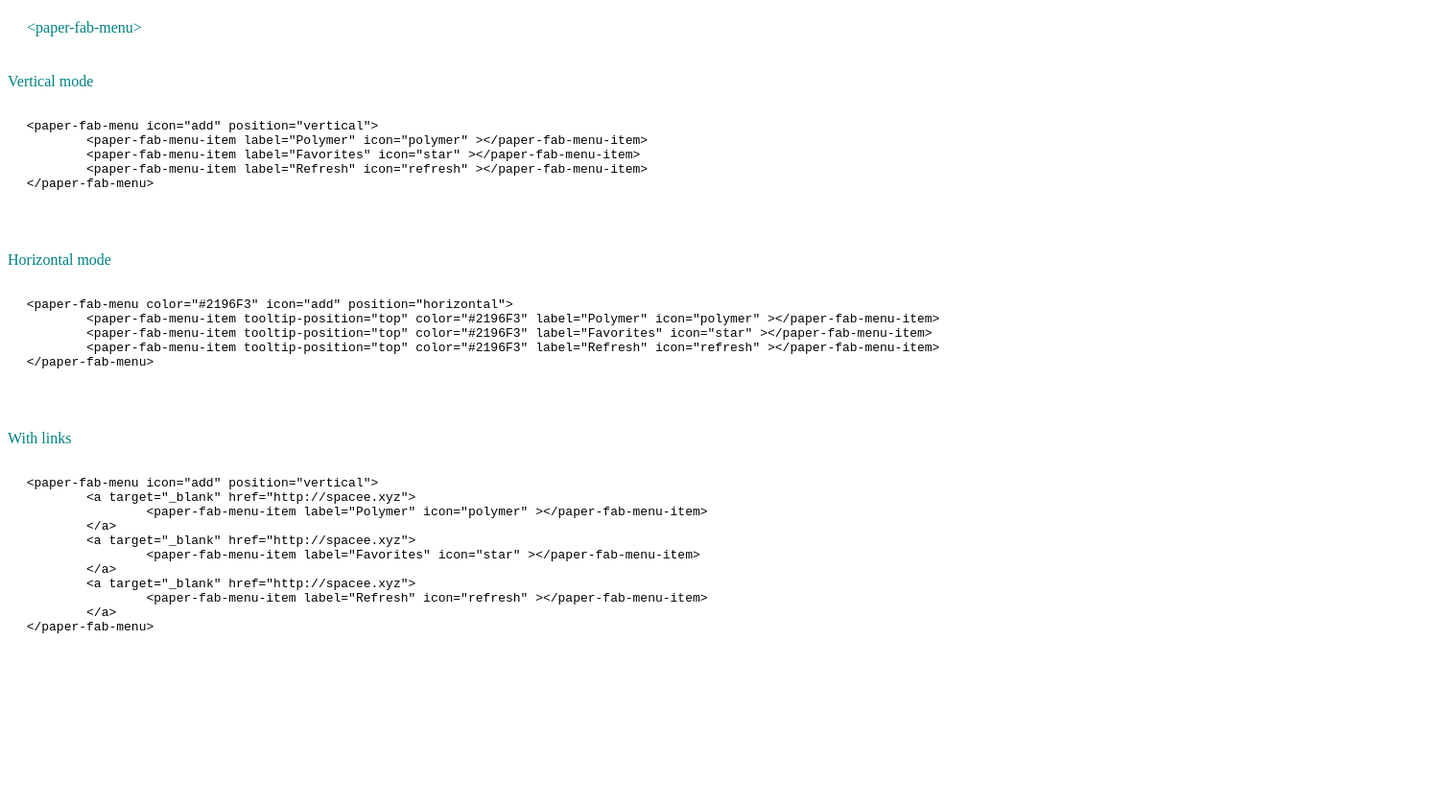
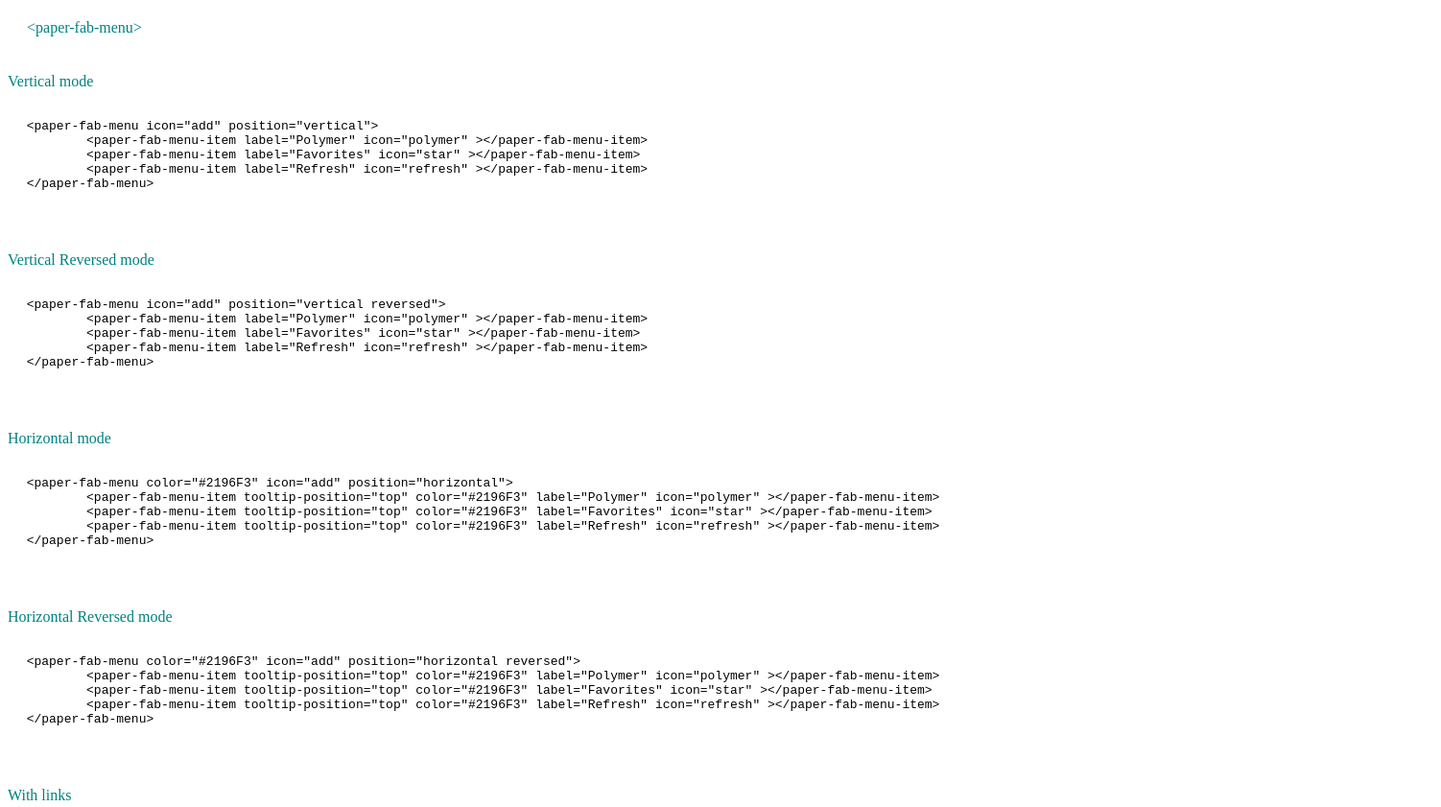
Before and after one commit to dreammmr/paper-fab-menu, a website: page demo.html in a window 1280 px wide. Shown: the top 841 px of the page at 96% size, 1502 px wide, since content can reach past the window. Before the commit the page ends 800 px from the top, so only its background shows below. Drawn offline with Linux system fonts and the light colour scheme.

Commit message:
updated demo page

```diff
--- a/demo.html
+++ b/demo.html
@@ -46,15 +46,32 @@
 	    	bottom: 20px;
 	    }
 
+	    paper-fab-menu[position="vertical reversed"] {
+	    	position: absolute;
+	    	right: 20px;
+	    	top: 20px;
+	    }
+
 	    paper-fab-menu[position="horizontal"] {
 	    	position: absolute;
 	    	right: 185px;
 	    	bottom: 20px;
 	    }
 
+	    paper-fab-menu[position="horizontal reversed"] {
+	    	position: absolute;
+	    	left: 20px;
+	    	bottom: 20px;
+	    }
+
 	    .code-area pre {
 	    	margin: 30px -230px;
 	    }
+
+		pre
+		{
+			width: 100%;
+		}
 
 	</style>
 
@@ -80,6 +97,25 @@
 	</paper-material>
 
 	<paper-material elevation="2">
+		<div class="paper-font-button">Vertical Reversed mode</div>
+		<div class="code-area">
+			<pre>
+				&#x3C;paper-fab-menu icon=&#x22;add&#x22; position=&#x22;vertical reversed&#x22;&#x3E;
+				&#x9;&#x3C;paper-fab-menu-item label=&#x22;Polymer&#x22; icon=&#x22;polymer&#x22; &#x3E;&#x3C;/paper-fab-menu-item&#x3E;
+				&#x9;&#x3C;paper-fab-menu-item label=&#x22;Favorites&#x22; icon=&#x22;star&#x22; &#x3E;&#x3C;/paper-fab-menu-item&#x3E;
+				&#x9;&#x3C;paper-fab-menu-item label=&#x22;Refresh&#x22; icon=&#x22;refresh&#x22; &#x3E;&#x3C;/paper-fab-menu-item&#x3E;
+				&#x3C;/paper-fab-menu&#x3E;
+			</pre>
+		</div>
+
+		<paper-fab-menu icon="add" position="vertical reversed">
+			<paper-fab-menu-item label="Polymer" icon="polymer" ></paper-fab-menu-item>
+			<paper-fab-menu-item label="Favorites" icon="star" ></paper-fab-menu-item>
+			<paper-fab-menu-item label="Refresh" icon="refresh" ></paper-fab-menu-item>
+	  	</paper-fab-menu>
+	</paper-material>
+
+	<paper-material elevation="2">
 		<div class="paper-font-button">Horizontal mode</div>
 		<div class="code-area">
 			<pre>
@@ -93,6 +129,26 @@
 
 
   		<paper-fab-menu color="#2196F3" icon="add" position="horizontal">
+			<paper-fab-menu-item tooltip-position="top" color="#2196F3" label="Polymer" icon="polymer" ></paper-fab-menu-item>
+			<paper-fab-menu-item tooltip-position="top" color="#2196F3" label="Favorites" icon="star" ></paper-fab-menu-item>
+			<paper-fab-menu-item tooltip-position="top" color="#2196F3" label="Refresh" icon="refresh" ></paper-fab-menu-item>
+	  	</paper-fab-menu>
+	</paper-material>
+
+	<paper-material elevation="2">
+		<div class="paper-font-button">Horizontal Reversed mode</div>
+		<div class="code-area">
+			<pre>
+				&#x3C;paper-fab-menu color="#2196F3" icon=&#x22;add&#x22; position=&#x22;horizontal reversed&#x22;&#x3E;
+				&#x9;&#x3C;paper-fab-menu-item tooltip-position="top" color="#2196F3" label=&#x22;Polymer&#x22; icon=&#x22;polymer&#x22; &#x3E;&#x3C;/paper-fab-menu-item&#x3E;
+				&#x9;&#x3C;paper-fab-menu-item tooltip-position="top" color="#2196F3" label=&#x22;Favorites&#x22; icon=&#x22;star&#x22; &#x3E;&#x3C;/paper-fab-menu-item&#x3E;
+				&#x9;&#x3C;paper-fab-menu-item tooltip-position="top" color="#2196F3" label=&#x22;Refresh&#x22; icon=&#x22;refresh&#x22; &#x3E;&#x3C;/paper-fab-menu-item&#x3E;
+				&#x3C;/paper-fab-menu&#x3E;
+			</pre>
+		</div>
+
+
+  		<paper-fab-menu color="#2196F3" icon="add" position="horizontal reversed">
 			<paper-fab-menu-item tooltip-position="top" color="#2196F3" label="Polymer" icon="polymer" ></paper-fab-menu-item>
 			<paper-fab-menu-item tooltip-position="top" color="#2196F3" label="Favorites" icon="star" ></paper-fab-menu-item>
 			<paper-fab-menu-item tooltip-position="top" color="#2196F3" label="Refresh" icon="refresh" ></paper-fab-menu-item>
```
